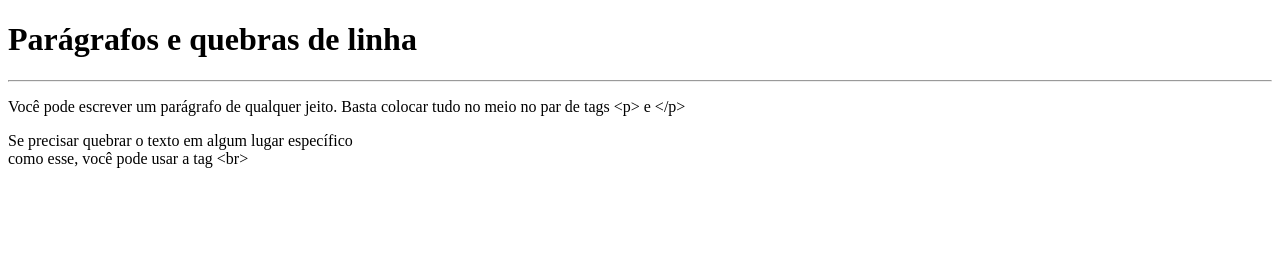
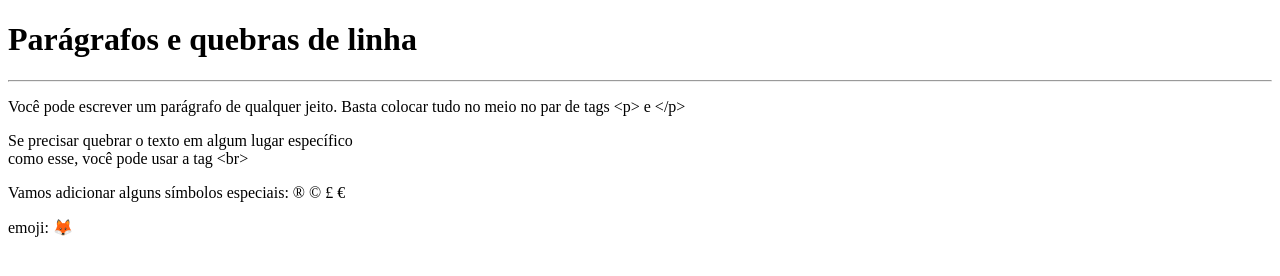
Before and after one commit to henriquei21/estudonauta, a plain HTML site: page ex002/index.html in a window 1280 px wide. Drawn offline with Linux system fonts and the light colour scheme.

Commit message:
ex002 finalizado

```diff
--- a/ex002/index.html
+++ b/ex002/index.html
@@ -15,5 +15,15 @@
         algum lugar específico
         <br> como esse, você pode usar a tag &lt;br&gt;
     </p>
+    <p>Vamos adicionar alguns símbolos especiais:
+        &reg;
+        &copy;
+        &pound;
+        &euro;
+        </p>
+        <p>emoji:
+            &#x1F98A;
+            <!--&x código do emoji-->
+        </p>
 </body>
 </html>
```
